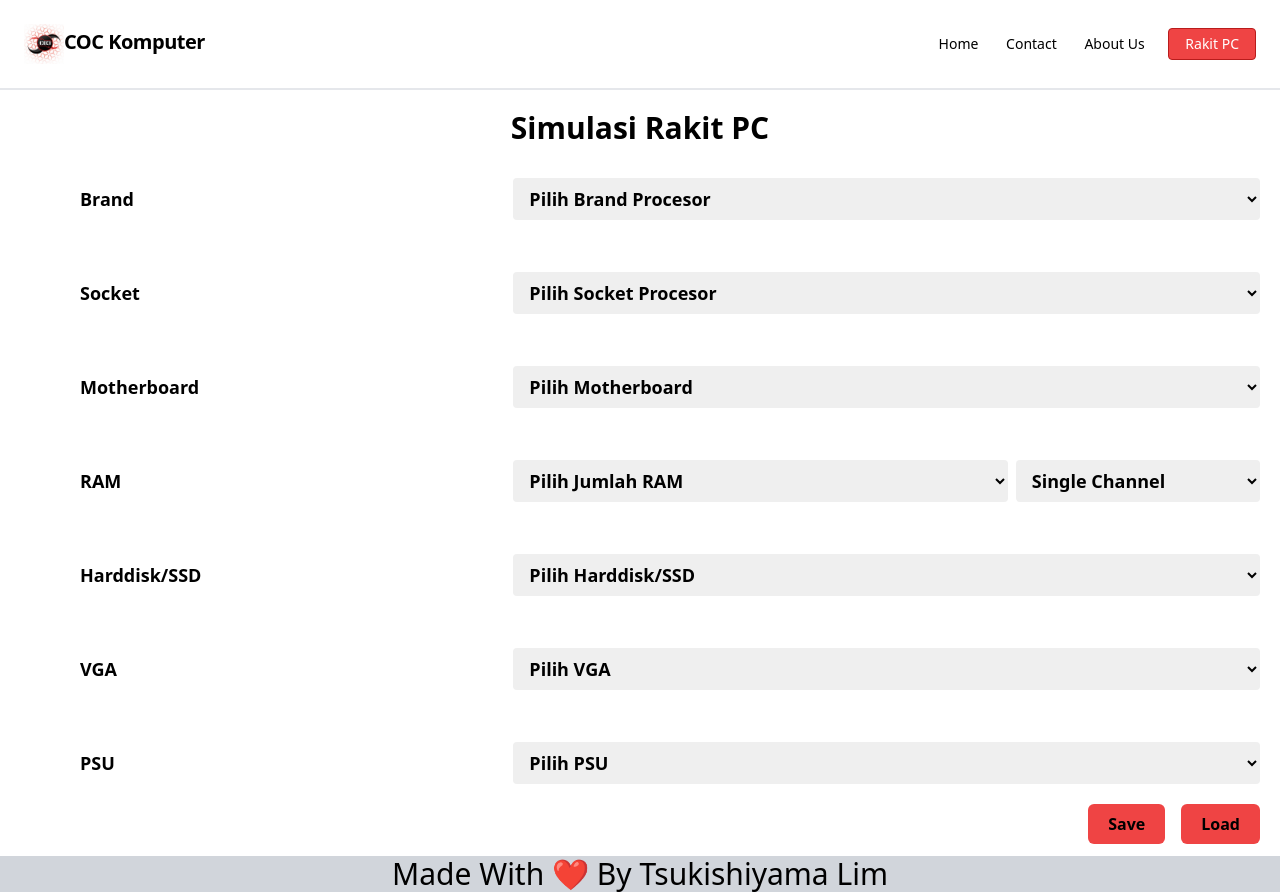
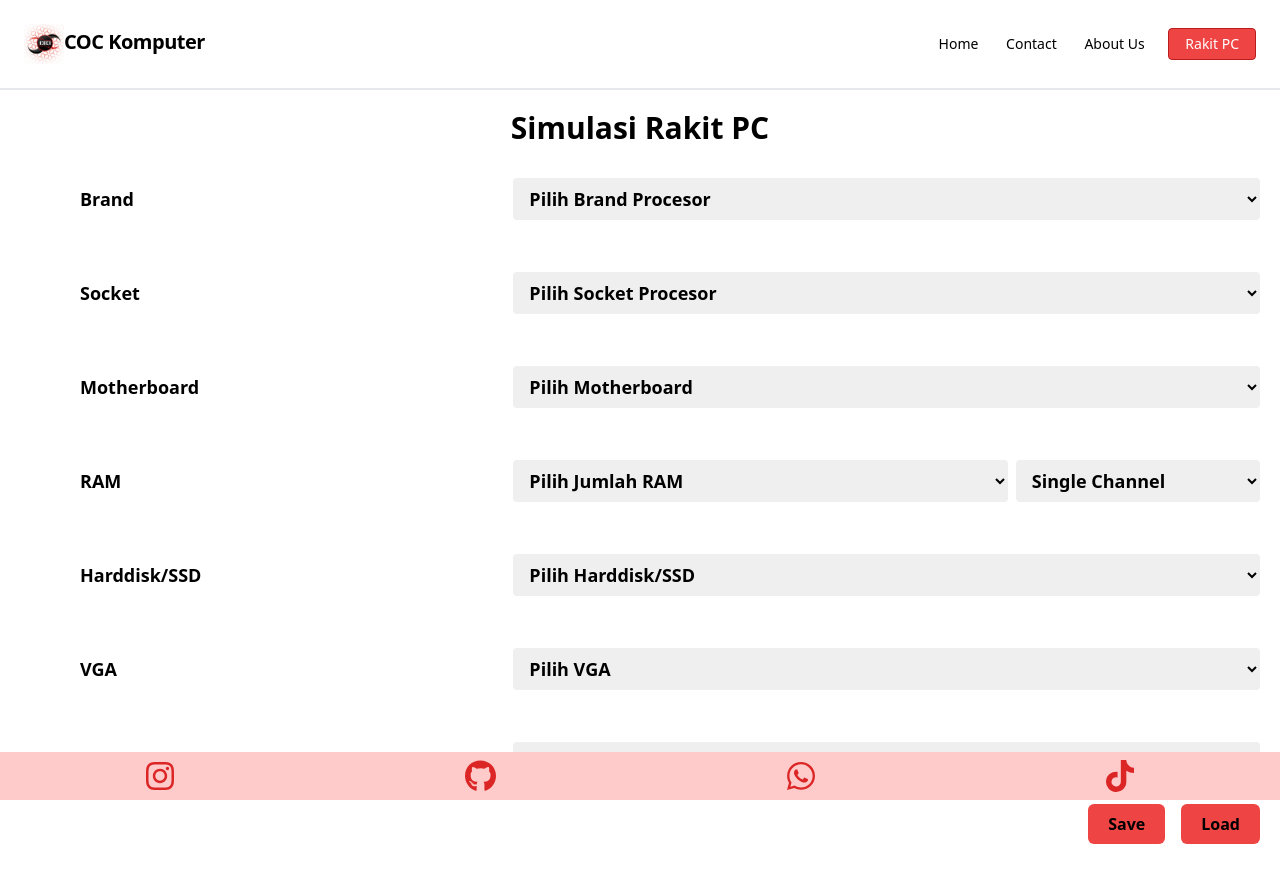
Before and after one commit to AdrianHalim20/COC_Komputer, a plain HTML site: page index.html in a window 1280 px wide. Drawn offline with nearby package versions, Linux system fonts and the light colour scheme.

Commit message:
Footer Fix

```diff
--- a/index.html
+++ b/index.html
@@ -7,7 +7,7 @@
     <link rel="icon" href="assets/image/logo.jpeg" />
     <script src="https://cdn.tailwindcss.com"></script>
   </head>
-  <body>
+  <body class="">
     <div class="">
       <!-- Navbar Start -->
       <nav
@@ -43,25 +43,25 @@
         >
           <div class="text-sm items-center justify-between">
             <a
-              href="#responsive-header"
+              href="#"
               class="block mt-4 rounded-md p-1 md:inline-block md:mt-0 text-black font-medium hover:text-red-600 mr-4"
             >
               Home
             </a>
             <a
-              href="#responsive-header"
+              href="contactus.html"
               class="block mt-4 rounded-md p-1 md:inline-block md:mt-0 text-black font-medium hover:text-red-600 mr-4"
             >
               Contact
             </a>
             <a
-              href="#responsive-header"
+              href="about.html"
               class="block mt-4 rounded-md p-1 md:inline-block md:mt-0 text-black font-medium hover:text-red-600 mr-4"
             >
               About Us
             </a>
             <a
-              href="#"
+              href="pc.html"
               class="inline-block text-sm px-4 py-2 leading-none border rounded text-white border-red-700 bg-red-500 hover:border-transparent hover:text-red-500 hover:bg-red-200 mt-4 md:mt-0"
               >Rakit PC</a
             >
@@ -204,7 +204,7 @@
           </div>
         </div>
         <!-- option end -->
-        <div class="flex w-full justify-end mr-10 mb-3">
+        <div class="flex w-full justify-end mr-10 mb-12">
           <a
             class="font-semibold text-slate- bg-red-500 hover:border-transparent hover:text-red-500 hover:bg-red-200 rounded-md px-5 py-2"
             onclick="saving()"
@@ -222,17 +222,78 @@
         </div>
       </div>
       <!-- Rakit PC End -->
-      <!-- Footer Start -->
-      <div class="relative bg-gray-600">
-        <div class="absolute inset-x-0 w-full bg-gray-300">
-         <div class="flex items-center justify-center text-3xl">
-           <p>Made With ❤️ By Tsukishiyama Lim</p>
-          </div>
+    </div>
+
+    <!-- Footer Start -->
+    <div class="relative">
+      <div class="fixed w-full bottom-0 ">
+        <div class="flex items-center justify-around bg-red-200 w-full">
+          <a href="https://www.instagram.com/tsukishiyamalim/" class="py-2">
+            <svg
+              xmlns="http://www.w3.org/2000/svg"
+              height="4vh"
+              viewBox="0 0 448 512"
+            >
+              <style>
+                svg {
+                  fill: #dc2626;
+                }
+              </style>
+              <path
+                d="M224.1 141c-63.6 0-114.9 51.3-114.9 114.9s51.3 114.9 114.9 114.9S339 319.5 339 255.9 287.7 141 224.1 141zm0 189.6c-41.1 0-74.7-33.5-74.7-74.7s33.5-74.7 74.7-74.7 74.7 33.5 74.7 74.7-33.6 74.7-74.7 74.7zm146.4-194.3c0 14.9-12 26.8-26.8 26.8-14.9 0-26.8-12-26.8-26.8s12-26.8 26.8-26.8 26.8 12 26.8 26.8zm76.1 27.2c-1.7-35.9-9.9-67.7-36.2-93.9-26.2-26.2-58-34.4-93.9-36.2-37-2.1-147.9-2.1-184.9 0-35.8 1.7-67.6 9.9-93.9 36.1s-34.4 58-36.2 93.9c-2.1 37-2.1 147.9 0 184.9 1.7 35.9 9.9 67.7 36.2 93.9s58 34.4 93.9 36.2c37 2.1 147.9 2.1 184.9 0 35.9-1.7 67.7-9.9 93.9-36.2 26.2-26.2 34.4-58 36.2-93.9 2.1-37 2.1-147.8 0-184.8zM398.8 388c-7.8 19.6-22.9 34.7-42.6 42.6-29.5 11.7-99.5 9-132.1 9s-102.7 2.6-132.1-9c-19.6-7.8-34.7-22.9-42.6-42.6-11.7-29.5-9-99.5-9-132.1s-2.6-102.7 9-132.1c7.8-19.6 22.9-34.7 42.6-42.6 29.5-11.7 99.5-9 132.1-9s102.7-2.6 132.1 9c19.6 7.8 34.7 22.9 42.6 42.6 11.7 29.5 9 99.5 9 132.1s2.7 102.7-9 132.1z"
+              /></svg
+          ></a>
+          <a href="https://github.com/AdrianHalim20" class="py-2">
+            <svg
+              xmlns="http://www.w3.org/2000/svg"
+              height="4vh"
+              viewBox="0 0 496 512"
+            >
+              <style>
+                svg {
+                  fill: #dc2626;
+                }
+              </style>
+              <path
+                d="M165.9 397.4c0 2-2.3 3.6-5.2 3.6-3.3.3-5.6-1.3-5.6-3.6 0-2 2.3-3.6 5.2-3.6 3-.3 5.6 1.3 5.6 3.6zm-31.1-4.5c-.7 2 1.3 4.3 4.3 4.9 2.6 1 5.6 0 6.2-2s-1.3-4.3-4.3-5.2c-2.6-.7-5.5.3-6.2 2.3zm44.2-1.7c-2.9.7-4.9 2.6-4.6 4.9.3 2 2.9 3.3 5.9 2.6 2.9-.7 4.9-2.6 4.6-4.6-.3-1.9-3-3.2-5.9-2.9zM244.8 8C106.1 8 0 113.3 0 252c0 110.9 69.8 205.8 169.5 239.2 12.8 2.3 17.3-5.6 17.3-12.1 0-6.2-.3-40.4-.3-61.4 0 0-70 15-84.7-29.8 0 0-11.4-29.1-27.8-36.6 0 0-22.9-15.7 1.6-15.4 0 0 24.9 2 38.6 25.8 21.9 38.6 58.6 27.5 72.9 20.9 2.3-16 8.8-27.1 16-33.7-55.9-6.2-112.3-14.3-112.3-110.5 0-27.5 7.6-41.3 23.6-58.9-2.6-6.5-11.1-33.3 2.6-67.9 20.9-6.5 69 27 69 27 20-5.6 41.5-8.5 62.8-8.5s42.8 2.9 62.8 8.5c0 0 48.1-33.6 69-27 13.7 34.7 5.2 61.4 2.6 67.9 16 17.7 25.8 31.5 25.8 58.9 0 96.5-58.9 104.2-114.8 110.5 9.2 7.9 17 22.9 17 46.4 0 33.7-.3 75.4-.3 83.6 0 6.5 4.6 14.4 17.3 12.1C428.2 457.8 496 362.9 496 252 496 113.3 383.5 8 244.8 8zM97.2 352.9c-1.3 1-1 3.3.7 5.2 1.6 1.6 3.9 2.3 5.2 1 1.3-1 1-3.3-.7-5.2-1.6-1.6-3.9-2.3-5.2-1zm-10.8-8.1c-.7 1.3.3 2.9 2.3 3.9 1.6 1 3.6.7 4.3-.7.7-1.3-.3-2.9-2.3-3.9-2-.6-3.6-.3-4.3.7zm32.4 35.6c-1.6 1.3-1 4.3 1.3 6.2 2.3 2.3 5.2 2.6 6.5 1 1.3-1.3.7-4.3-1.3-6.2-2.2-2.3-5.2-2.6-6.5-1zm-11.4-14.7c-1.6 1-1.6 3.6 0 5.9 1.6 2.3 4.3 3.3 5.6 2.3 1.6-1.3 1.6-3.9 0-6.2-1.4-2.3-4-3.3-5.6-2z"
+              /></svg
+          ></a>
+          <a href="https://wa.me/622114022" class="py-2">
+            <svg
+              xmlns="http://www.w3.org/2000/svg"
+              height="4vh"
+              viewBox="0 0 448 512"
+            >
+              <style>
+                svg {
+                  fill: #dc2626;
+                }
+              </style>
+              <path
+                d="M380.9 97.1C339 55.1 283.2 32 223.9 32c-122.4 0-222 99.6-222 222 0 39.1 10.2 77.3 29.6 111L0 480l117.7-30.9c32.4 17.7 68.9 27 106.1 27h.1c122.3 0 224.1-99.6 224.1-222 0-59.3-25.2-115-67.1-157zm-157 341.6c-33.2 0-65.7-8.9-94-25.7l-6.7-4-69.8 18.3L72 359.2l-4.4-7c-18.5-29.4-28.2-63.3-28.2-98.2 0-101.7 82.8-184.5 184.6-184.5 49.3 0 95.6 19.2 130.4 54.1 34.8 34.9 56.2 81.2 56.1 130.5 0 101.8-84.9 184.6-186.6 184.6zm101.2-138.2c-5.5-2.8-32.8-16.2-37.9-18-5.1-1.9-8.8-2.8-12.5 2.8-3.7 5.6-14.3 18-17.6 21.8-3.2 3.7-6.5 4.2-12 1.4-32.6-16.3-54-29.1-75.5-66-5.7-9.8 5.7-9.1 16.3-30.3 1.8-3.7.9-6.9-.5-9.7-1.4-2.8-12.5-30.1-17.1-41.2-4.5-10.8-9.1-9.3-12.5-9.5-3.2-.2-6.9-.2-10.6-.2-3.7 0-9.7 1.4-14.8 6.9-5.1 5.6-19.4 19-19.4 46.3 0 27.3 19.9 53.7 22.6 57.4 2.8 3.7 39.1 59.7 94.8 83.8 35.2 15.2 49 16.5 66.6 13.9 10.7-1.6 32.8-13.4 37.4-26.4 4.6-13 4.6-24.1 3.2-26.4-1.3-2.5-5-3.9-10.5-6.6z"
+              />
+            </svg>
+          </a>
+          <a href="https://www.tiktok.com/@tsukishiyamalim" class="py-2">
+            <svg
+              xmlns="http://www.w3.org/2000/svg"
+              height="4vh"
+              viewBox="0 0 448 512"
+            >
+              <style>
+                svg {
+                  fill: #dc2626;
+                }
+              </style>
+              <path
+                d="M448,209.91a210.06,210.06,0,0,1-122.77-39.25V349.38A162.55,162.55,0,1,1,185,188.31V278.2a74.62,74.62,0,1,0,52.23,71.18V0l88,0a121.18,121.18,0,0,0,1.86,22.17h0A122.18,122.18,0,0,0,381,102.39a121.43,121.43,0,0,0,67,20.14Z"
+              />
+            </svg>
+          </a>
         </div>
       </div>
-      <!-- Footer End -->
-
     </div>
+    <!-- Footer End -->
     <script src="data.js"></script>
   </body>
 </html>
```
